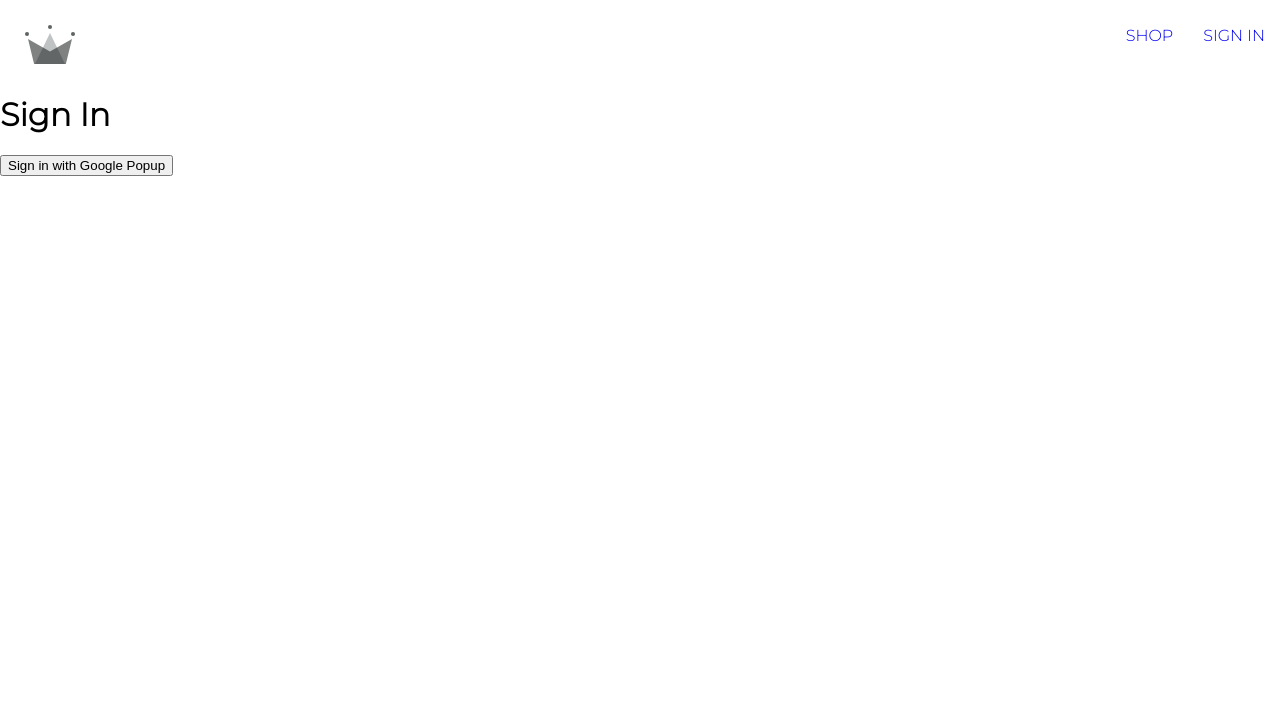
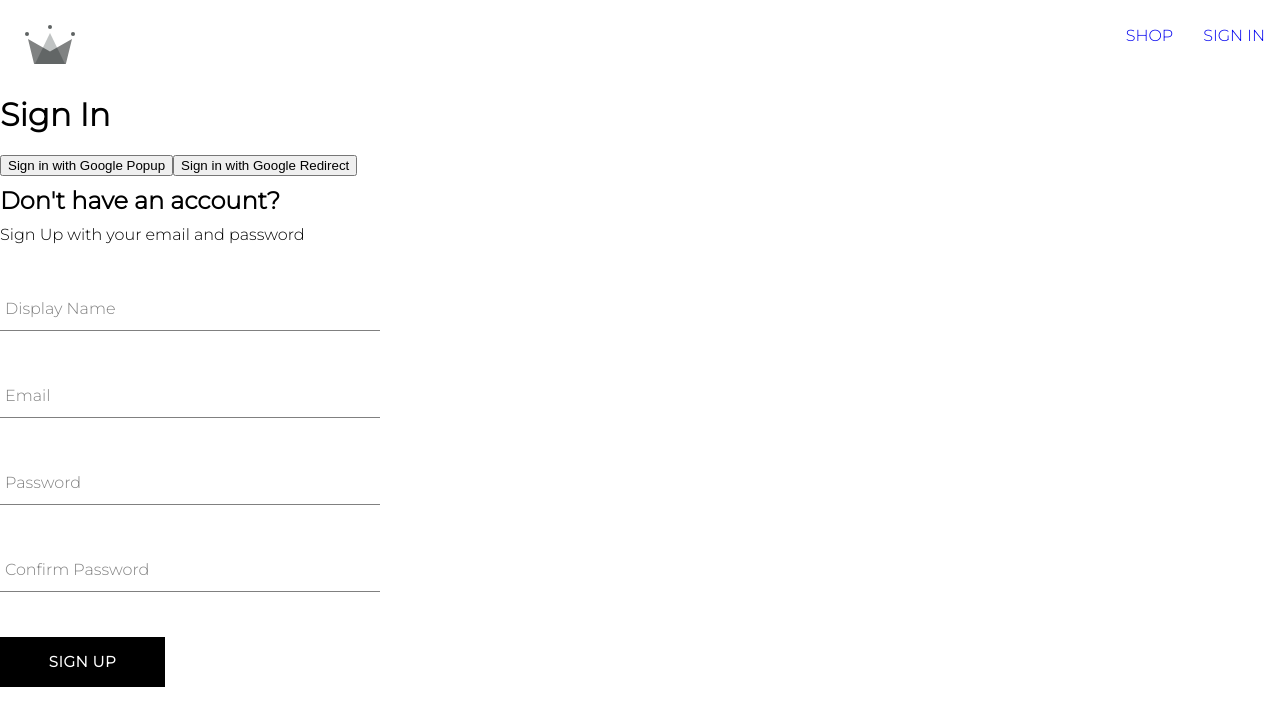
Before and after one commit to robagruen/crwn-clothing, a React (Create React App) app: page /sign-in in a window 1280 px wide. Shown: the top 726 px of the page. Built offline with nearby package versions, Linux system fonts and the light colour scheme.

Commit message:
Create SignUpForm, FormInput, and Button components

```diff
--- /dev/null
+++ b/src/components/Button/Button.compnent.jsx
@@ -0,0 +1,20 @@
+// Button Types: Default, Inverted, Google Sign In
+import './Button.styles.scss';
+
+const BUTTON_TYPE_CLASSES = {
+  inverted: "inverted",
+  google: "google-sign-in",
+};
+
+const Button = ({ children, buttonType, ...otherProps }) => {
+  return (
+    <button
+      className={`button-container ${BUTTON_TYPE_CLASSES[buttonType]}`}
+      {...otherProps}
+    >
+      {children}
+    </button>
+  );
+};
+
+export default Button;
--- /dev/null
+++ b/src/components/Button/Button.styles.scss
@@ -0,0 +1,46 @@
+.button-container {
+  min-width: 165px;
+  width: auto;
+  height: 50px;
+  letter-spacing: 0.5px;
+  line-height: 50px;
+  padding: 0 35px 0 35px;
+  font-size: 15px;
+  background-color: black;
+  color: white;
+  text-transform: uppercase;
+  font-family: 'Montserrat', sans-serif;
+  font-weight: bolder;
+  border: none;
+  cursor: pointer;
+  display: flex;
+  justify-content: center;
+
+  &:hover {
+    background-color: white;
+    color: black;
+    border: 1px solid black;
+  }
+
+  &.google-sign-in {
+    background-color: #4285f4;
+    color: white;
+
+    &:hover {
+      background-color: #357ae8;
+      border: none;
+    }
+  }
+
+  &.inverted {
+    background-color: white;
+    color: black;
+    border: 1px solid black;
+
+    &:hover {
+      background-color: black;
+      color: white;
+      border: none;
+    }
+  }
+}
--- /dev/null
+++ b/src/components/FormInput/FormInput.component.jsx
@@ -0,0 +1,20 @@
+import './FormInput.styles.scss';
+
+const FormInput = ({ label, ...inputOptions }) => {
+  return (
+    <div className="group">
+      <input className="form-input" {...inputOptions} />
+      {label && (
+        <label
+          className={`${
+            inputOptions.value.length ? 'shrink' : ''
+          } form-input-label`}
+        >
+          { label }
+        </label>
+      )}
+    </div>
+  );
+};
+
+export default FormInput;
--- /dev/null
+++ b/src/components/FormInput/FormInput.styles.scss
@@ -0,0 +1,54 @@
+$sub-color: grey;
+$main-color: black;
+
+@mixin shrinkLabel {
+  top: -14px;
+  font-size: 12px;
+  color: $main-color;
+}
+
+.group {
+  position: relative;
+  margin: 45px 0;
+
+  .form-input {
+    background: none;
+    background-color: white;
+    color: $sub-color;
+    font-size: 18px;
+    padding: 10px 10px 10px 5px;
+    display: block;
+    width: 100%;
+    border: none;
+    border-radius: 0;
+    border-bottom: 1px solid $sub-color;
+    margin: 25px 0;
+
+    &:focus {
+      outline: none;
+    }
+
+    &:focus ~ .form-input-label {
+      @include shrinkLabel();
+    }
+  }
+
+  input[type='password'] {
+    letter-spacing: 0.3em;
+  }
+
+  .form-input-label {
+    color: $sub-color;
+    font-size: 16px;
+    font-weight: normal;
+    position: absolute;
+    pointer-events: none;
+    left: 5px;
+    top: 10px;
+    transition: 300ms ease all;
+
+    &.shrink {
+      @include shrinkLabel();
+    }
+  }
+}
--- /dev/null
+++ b/src/components/SignUpForm/SignUpForm.component.jsx
@@ -0,0 +1,104 @@
+import { useState } from "react";
+
+import {
+  createAuthUserWithEmailAndPassword,
+  createUserDocumentFromAuth,
+} from "./../../utils/firebase/firebase.utils";
+
+import FormInput from "../FormInput/FormInput.component";
+import Button from "./../Button/Button.compnent";
+
+import './SignUpForm.styles.scss';
+
+const defaultFormFields = {
+  displayName: "",
+  email: "",
+  password: "",
+  passwordConfirm: "",
+};
+
+const SignUpForm = () => {
+  const [formFields, setFormFields] = useState(defaultFormFields);
+  const { displayName, email, password, passwordConfirm } = formFields;
+
+  const resetFormFields = () => {
+    setFormFields(defaultFormFields);
+  };
+
+  const handleChange = (e) => {
+    const { name, value } = e.target;
+
+    setFormFields({ ...formFields, [name]: value });
+  };
+
+  const handleSubmit = async (e) => {
+    e.preventDefault();
+
+    if (password !== passwordConfirm) {
+      alert("Passwords must match");
+
+      return;
+    }
+
+    try {
+      const { user } = await createAuthUserWithEmailAndPassword(
+        email,
+        password
+      );
+
+      await createUserDocumentFromAuth(user, { displayName });
+
+      resetFormFields();
+    } catch (error) {
+      if (error.code === "auth/email-already-in-use") {
+        alert("Cannot create user; email already in use");
+      }
+
+      console.error("User creation encountered an error", error);
+    }
+  };
+
+  return (
+    <div className="sign-up-container">
+      <h2>Don't have an account?</h2>
+      <span>Sign Up with your email and password</span>
+      <form onSubmit={ handleSubmit }>
+        <FormInput
+          label='Display Name'
+          type='text'
+          onChange={ handleChange }
+          name='displayName'
+          value={ displayName }
+          required='true'
+        />
+        <FormInput
+          label='Email'
+          type='email'
+          onChange={ handleChange }
+          name='email'
+          value={ email }
+          required='true'
+        />
+        <FormInput
+          label='Password'
+          type='password'
+          onChange={ handleChange }
+          name='password'
+          value={ password }
+          required='true'
+        />
+        <FormInput
+          label='Confirm Password'
+          type='password'
+          onChange={ handleChange }
+          name='passwordConfirm'
+          value={ passwordConfirm }
+          required='true'
+        />
+        <Button type="submit">Sign Up</Button>
+      </form>
+    </div>
+  );
+};
+
+export default SignUpForm;
--- /dev/null
+++ b/src/components/SignUpForm/SignUpForm.styles.scss
@@ -0,0 +1,9 @@
+.sign-up-container {
+  display: flex;
+  flex-direction: column;
+  width: 380px;
+
+  h2 {
+    margin: 10px 0;
+  }
+}
--- a/src/routes/SignIn/SignIn.component.jsx
+++ b/src/routes/SignIn/SignIn.component.jsx
@@ -1,13 +1,31 @@
+import { useEffect } from 'react';
+import { getRedirectResult } from 'firebase/auth';
+
 import {
+  auth,
   signInWithGooglePopup,
+  signInWithGoogleRedirect,
   createUserDocumentFromAuth
 } from "../../utils/firebase/firebase.utils";
 
+import SignUpForm from '../../components/SignUpForm/SignUpForm.component';
 
 const SignIn = () => {
+  useEffect(() => {
+    async function logGoogleRedirectResponse() {
+      const response = await getRedirectResult(auth);
+      console.log(response);
+
+      if (response) {
+        const userDocRef = await createUserDocumentFromAuth(response.user);
+      }
+    }
+
+    logGoogleRedirectResponse();
+  }, []);
+
   const logGoogleUser = async () => {
     const { user } = await signInWithGooglePopup();
-
     const userDocRef = await createUserDocumentFromAuth(user);
   }
 
@@ -15,6 +33,8 @@
     <div>
       <h1>Sign In</h1>
       <button onClick={ logGoogleUser }>Sign in with Google Popup</button>
+      <button onClick={ signInWithGoogleRedirect }>Sign in with Google Redirect</button>
+      <SignUpForm />
     </div>
   );
 }
--- a/src/utils/firebase/firebase.utils.js
+++ b/src/utils/firebase/firebase.utils.js
@@ -1,19 +1,12 @@
-// Import the functions you need from the SDKs you need
 import { initializeApp } from "firebase/app";
 import {
   getAuth,
   signInWithRedirect,
   signInWithPopup,
-  GoogleAuthProvider
-} from 'firebase/auth';
-import {
-  getFirestore,
-  doc,
-  getDoc,
-  setDoc
-} from 'firebase/firestore';
-// TODO: Add SDKs for Firebase products that you want to use
-// https://firebase.google.com/docs/web/setup#available-libraries
+  GoogleAuthProvider,
+  createUserWithEmailAndPassword,
+} from "firebase/auth";
+import { getFirestore, doc, getDoc, setDoc } from "firebase/firestore";
 
 // Your web app's Firebase configuration
 const firebaseConfig = {
@@ -22,31 +15,37 @@
   projectId: "crwn-clothing-db--2022",
   storageBucket: "crwn-clothing-db--2022.appspot.com",
   messagingSenderId: "280113247203",
-  appId: "1:280113247203:web:98dc0008ec6be91cae26d6"
+  appId: "1:280113247203:web:98dc0008ec6be91cae26d6",
 };
 
 // Initialize Firebase
-const app = initializeApp(firebaseConfig)
+const firebaseApp = initializeApp(firebaseConfig);
 
-const provider = new GoogleAuthProvider();
+const googleProvider = new GoogleAuthProvider();
 
-provider.setCustomParameters({
+googleProvider.setCustomParameters({
   propmt: "select_account",
 });
 
 export const auth = getAuth();
-export const signInWithGooglePopup = () => signInWithPopup(auth, provider);
+export const signInWithGooglePopup = () =>
+  signInWithPopup(auth, googleProvider);
+export const signInWithGoogleRedirect = () =>
+  signInWithRedirect(auth, googleProvider);
 
 export const db = getFirestore();
 
-export const createUserDocumentFromAuth = async (userAuth) => {
-  const userDocRef = doc(db, 'users', userAuth.uid);
+export const createUserDocumentFromAuth = async (
+  userAuth,
+  additionalInformation = {}
+) => {
+  if (!userAuth) {
+    return;
+  }
+
+  const userDocRef = doc(db, "users", userAuth.uid);
 
   const userSnapshot = await getDoc(userDocRef);
-
-  console.log(userSnapshot);
-
-  console.log(userSnapshot.exists());
 
   if (!userSnapshot.exists()) {
     const { displayName, email } = userAuth;
@@ -56,10 +55,19 @@
       await setDoc(userDocRef, {
         displayName,
         email,
-        createdAt
+        createdAt,
+        ...additionalInformation,
       });
-    } catch(error) {
-      console.error('Error creating user', error.message);
+    } catch (error) {
+      console.error("Error creating user", error.message);
     }
   }
-}
+};
+
+export const createAuthUserWithEmailAndPassword = async (email, password) => {
+  if (!email || !password) {
+    return;
+  }
+
+  return await createUserWithEmailAndPassword(auth, email, password);
+};
```
Also changed, not shown: src/scss/index.scss (line endings or trailing spaces).
